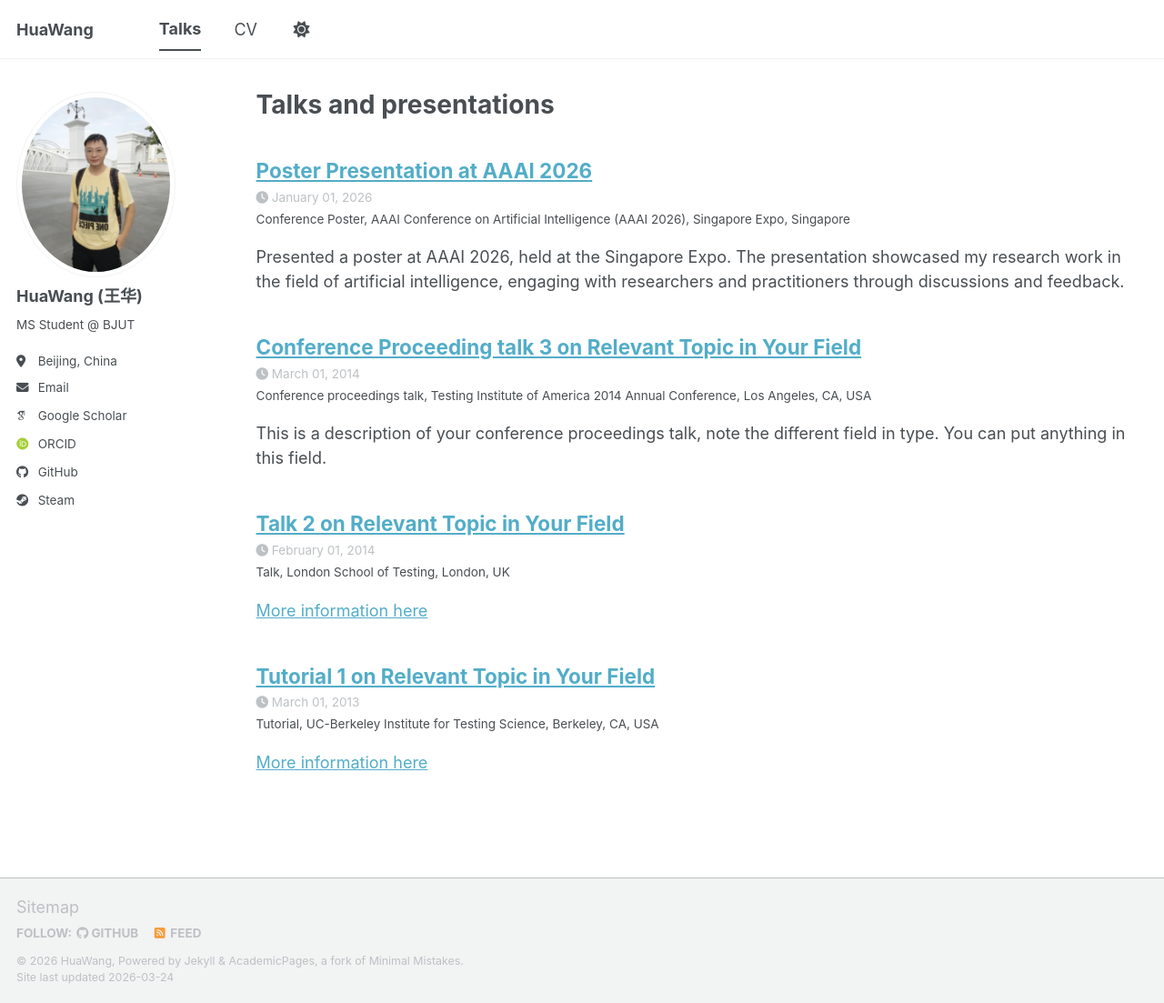
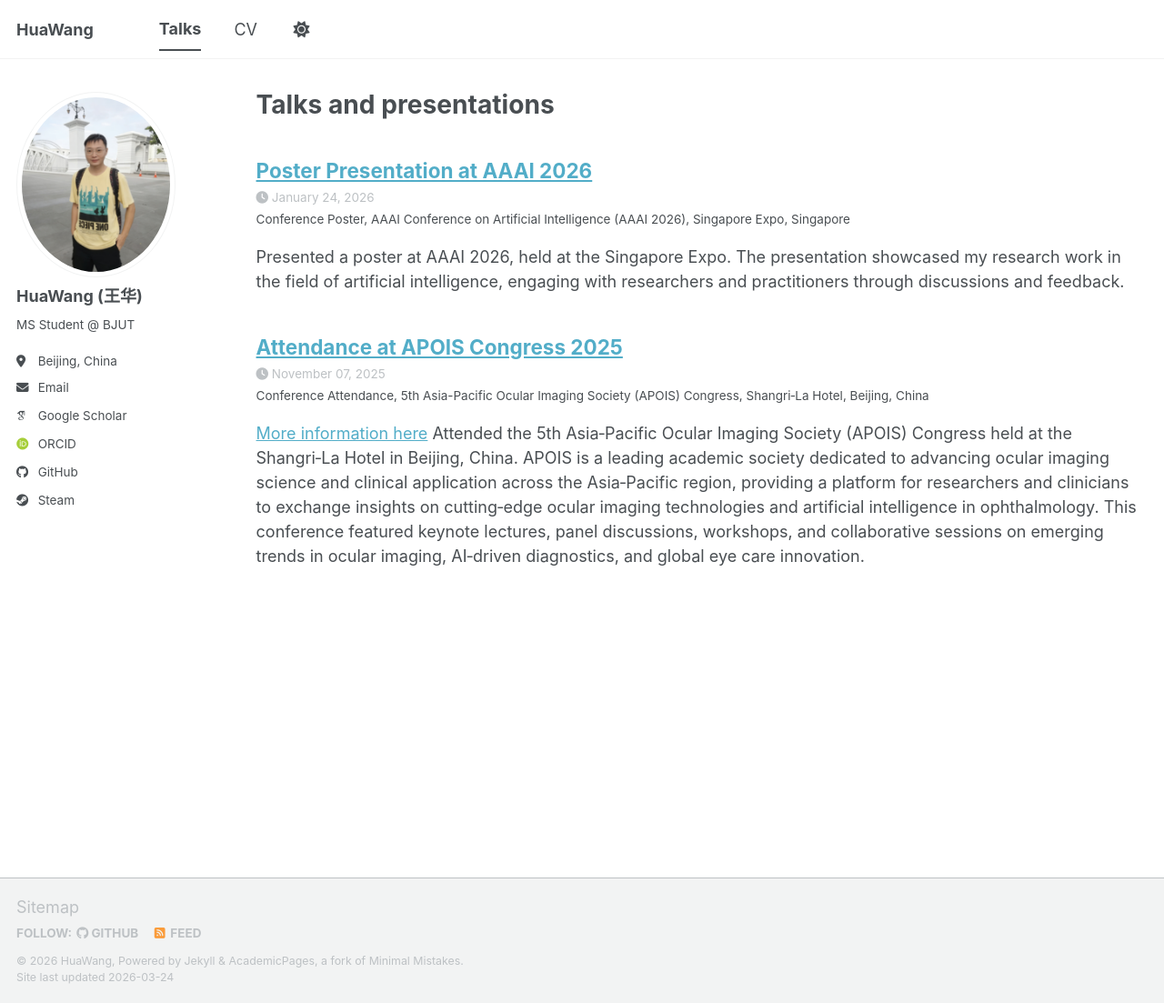
Before and after one commit to TommyK1ng/TommyK1ng.github.io, a Jekyll site: the page built from _pages/talks.html, in a window 1280 px wide and 1103 px high. Shown: the whole window at 91% size. Built offline with Jekyll 4.4.1, drawn with Linux system fonts in a browser that asks for light colours; some web fonts are replaced; a script bundle is joined from its source files by our own code; library files that are not in the unit come from our copies.

Commit message:
update my cv

```diff
--- a/_talks/2013-03-01-tutorial-1.md
+++ /dev/null
@@ -1,13 +0,0 @@
----
-title: "Tutorial 1 on Relevant Topic in Your Field"
-collection: talks
-type: "Tutorial"
-permalink: /talks/2013-03-01-tutorial-1
-venue: "UC-Berkeley Institute for Testing Science"
-date: 2013-03-01
-location: "Berkeley, CA, USA"
----
-
-[More information here](http://exampleurl.com)
-
-This is a description of your tutorial, note the different field in type. This is a markdown files that can be all markdown-ified like any other post. Yay markdown!
--- a/_talks/2014-02-01-talk-2.md
+++ /dev/null
@@ -1,13 +0,0 @@
----
-title: "Talk 2 on Relevant Topic in Your Field"
-collection: talks
-type: "Talk"
-permalink: /talks/2014-02-01-talk-2
-venue: "London School of Testing"
-date: 2014-02-01
-location: "London, UK"
----
-
-[More information here](http://example2.com)
-
-This is a description of your talk, which is a markdown files that can be all markdown-ified like any other post. Yay markdown!
--- a/_talks/2014-03-01-talk-3.md
+++ /dev/null
@@ -1,11 +0,0 @@
----
-title: "Conference Proceeding talk 3 on Relevant Topic in Your Field"
-collection: talks
-type: "Conference proceedings talk"
-permalink: /talks/2014-03-01-talk-3
-venue: "Testing Institute of America 2014 Annual Conference"
-date: 2014-03-01
-location: "Los Angeles, CA, USA"
----
-
-This is a description of your conference proceedings talk, note the different field in type. You can put anything in this field.
--- /dev/null
+++ b/_talks/2025-apois-attendance.md
@@ -0,0 +1,11 @@
+---
+title: "Attendance at APOIS Congress 2025"
+collection: talks
+type: "Conference Attendance"
+permalink: /talks/2025-apois-attendance
+venue: "5th Asia-Pacific Ocular Imaging Society (APOIS) Congress"
+date: 2025-11-07
+location: "Shangri‑La Hotel, Beijing, China"
+---
+[More information here](http://exampleurl.com)
+Attended the 5th Asia‑Pacific Ocular Imaging Society (APOIS) Congress held at the Shangri‑La Hotel in Beijing, China. APOIS is a leading academic society dedicated to advancing ocular imaging science and clinical application across the Asia‑Pacific region, providing a platform for researchers and clinicians to exchange insights on cutting‑edge ocular imaging technologies and artificial intelligence in ophthalmology. This conference featured keynote lectures, panel discussions, workshops, and collaborative sessions on emerging trends in ocular imaging, AI‑driven diagnostics, and global eye care innovation.
--- a/_talks/2012-03-01-talk-1.md
+++ b/_talks/2026-01-24-aaai26-poster.md
@@ -2,9 +2,9 @@
 title: "Poster Presentation at AAAI 2026"
 collection: talks
 type: "Conference Poster"
-permalink: /talks/2026-01-01-aaai26-poster
+permalink: /talks/2026-01-24-aaai26-poster
 venue: "AAAI Conference on Artificial Intelligence (AAAI 2026)"
-date: 2026-01-01
+date: 2026-01-24
 location: "Singapore Expo, Singapore"
 ---
 
```
